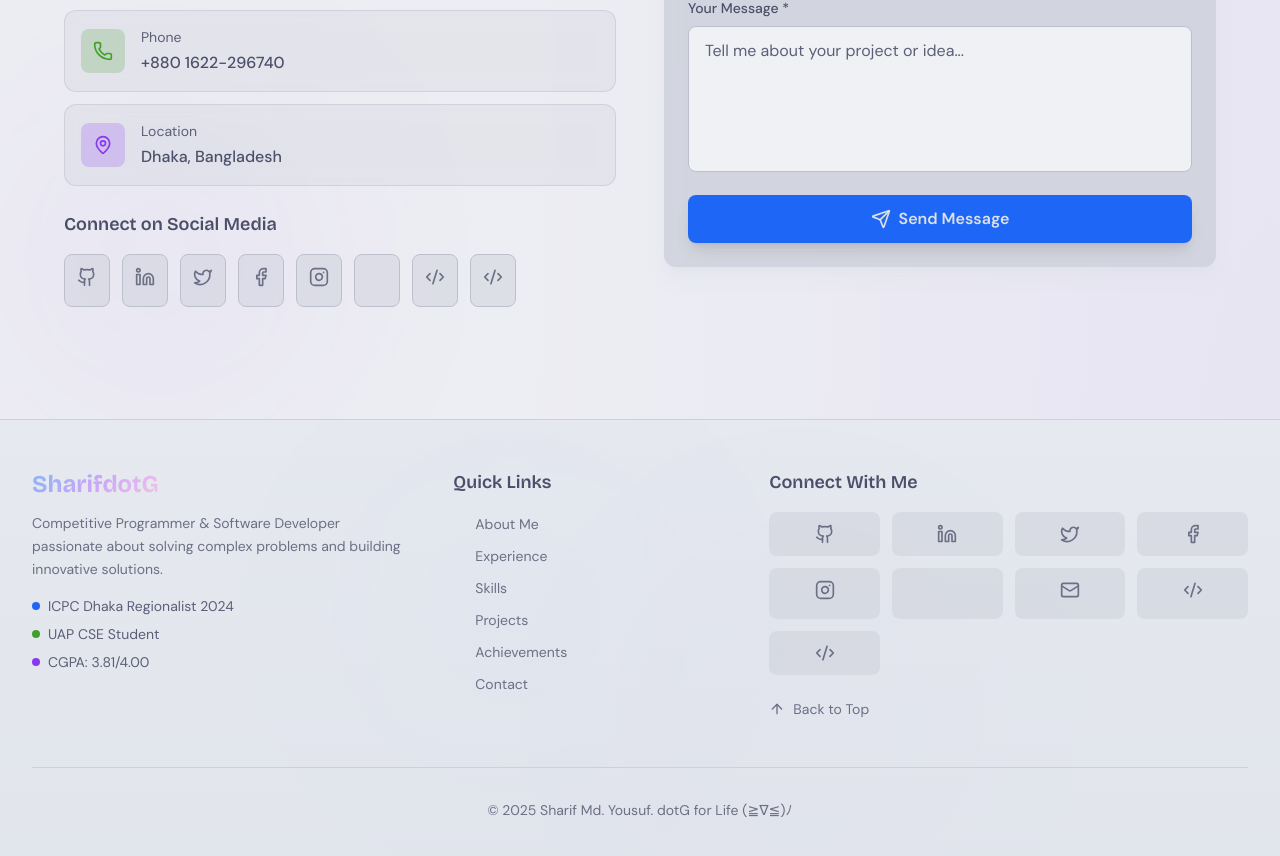
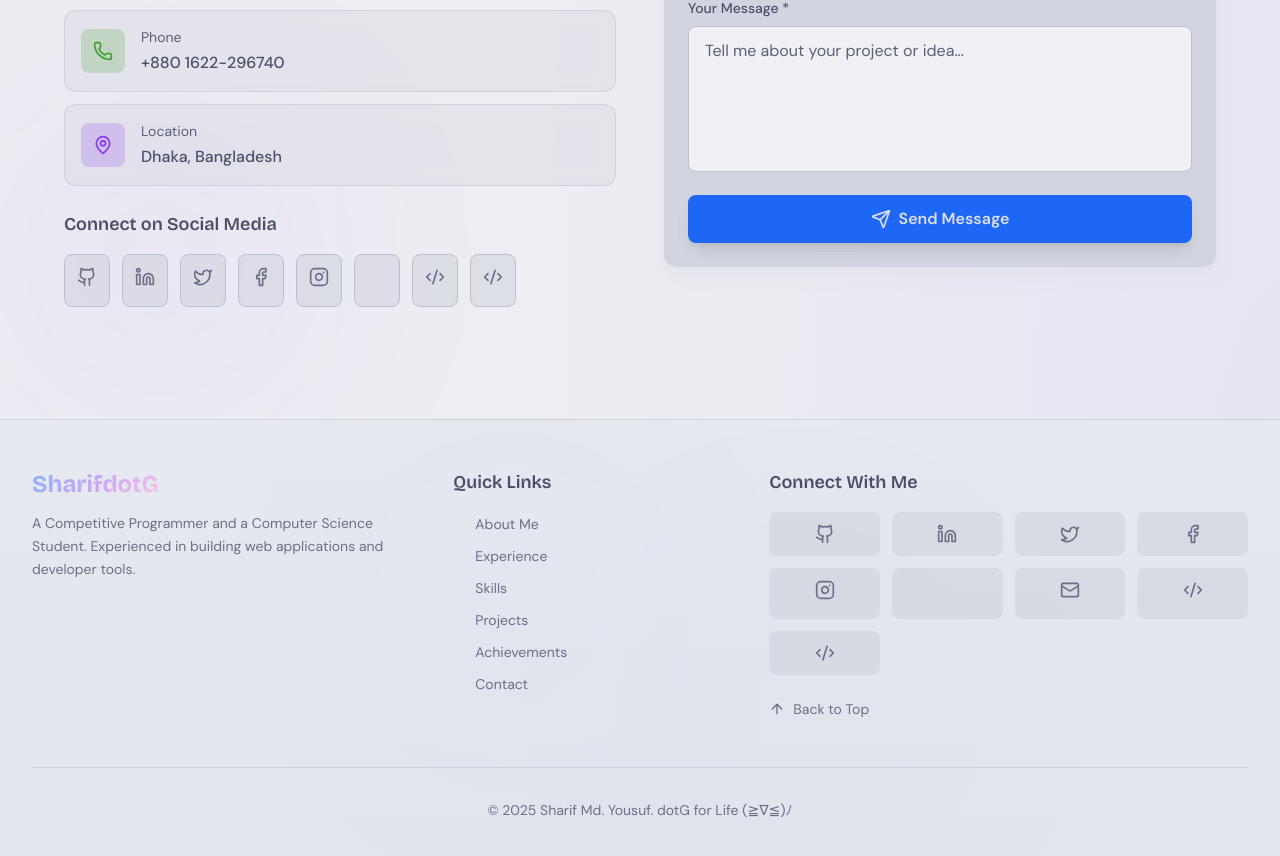
Before and after one commit to SharifdotG/portfolio-dotg, a Next.js app: page / in a window 1280 px wide. Shown: the part 10159-11015 px from the top of the page. Built offline with nearby package versions, Linux system fonts and the light colour scheme; no server answers; some icons are missing; a web font is replaced by a local one.

Commit message:
Update footer description and simplify educational details

```diff
--- a/components/shared/Footer.tsx
+++ b/components/shared/Footer.tsx
@@ -81,23 +81,9 @@ export default function Footer() {
               <span className="gradient-text">SharifdotG</span>
             </motion.h3>
             <p className="text-ctp-subtext0 text-sm mb-4 leading-relaxed">
-              Competitive Programmer & Software Developer passionate about solving
-              complex problems and building innovative solutions.
+              A Competitive Programmer and a Computer Science Student.
+              Experienced in building web applications and developer tools.
             </p>
-            <div className="space-y-2 text-sm text-ctp-subtext1">
-              <p className="flex items-center gap-2">
-                <span className="w-2 h-2 bg-ctp-blue rounded-full" />
-                ICPC Dhaka Regionalist 2024
-              </p>
-              <p className="flex items-center gap-2">
-                <span className="w-2 h-2 bg-ctp-green rounded-full" />
-                UAP CSE Student
-              </p>
-              <p className="flex items-center gap-2">
-                <span className="w-2 h-2 bg-ctp-mauve rounded-full" />
-                CGPA: 3.81/4.00
-              </p>
-            </div>
           </motion.div>
 
           {/* Quick Links */}
```
